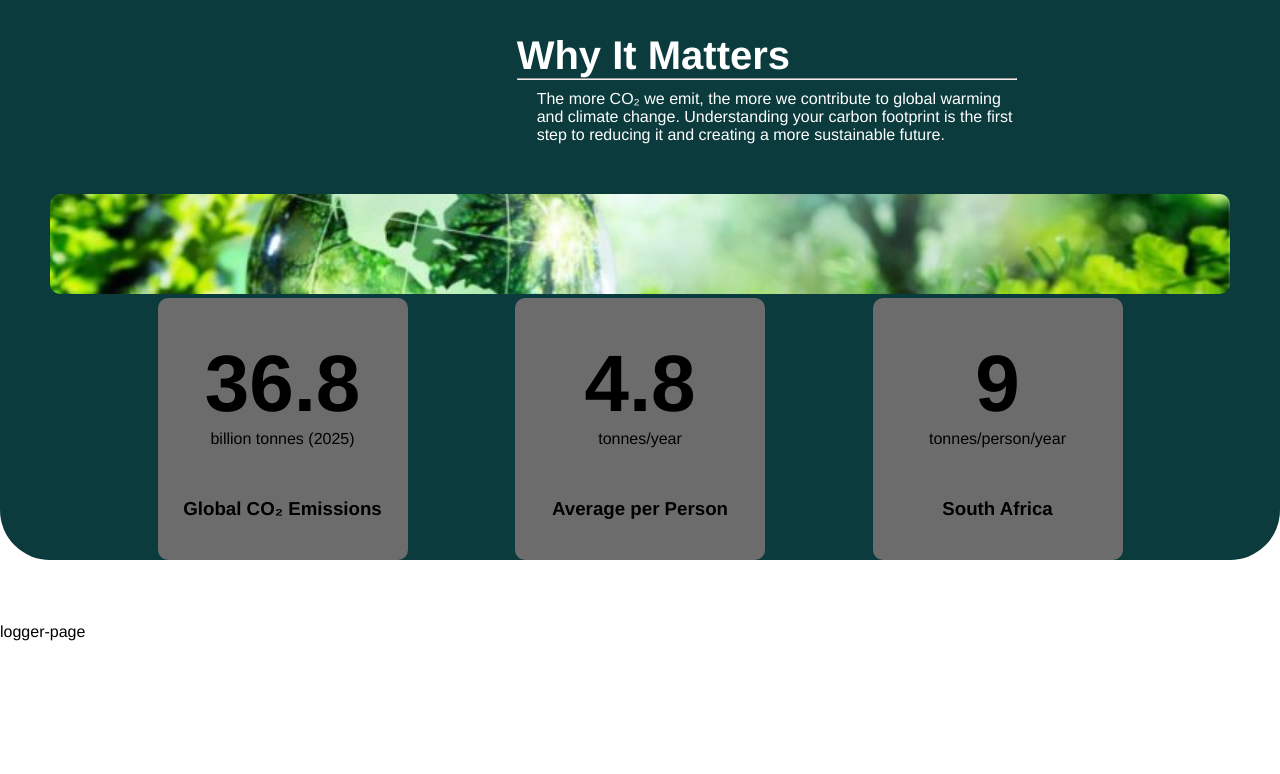
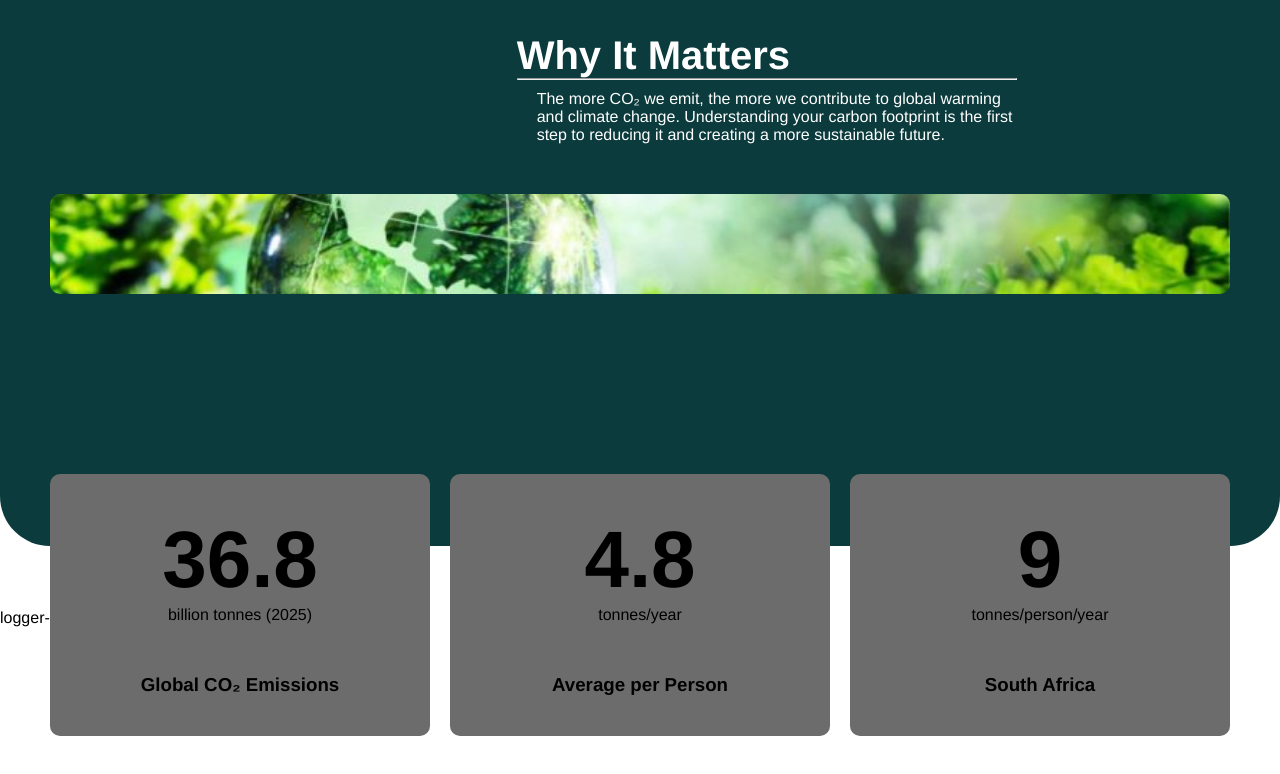
Before and after one commit to DiksonIvySon/Carbon-Footprint, a website: page index.html in a window 1280 px wide. Shown: the part 1054-1828 px from the top of the page. Drawn offline with Linux system fonts and the light colour scheme; a web font is replaced by a local one.

Commit message:
Woeking on styling and structure.

```diff
--- a/styles.css
+++ b/styles.css
@@ -267,12 +267,20 @@ button {
     margin: 10px 0px 50px 20px;
 }
 
+.info-page .states-container {
+    position: absolute;
+    width: 100vw;
+    bottom: -190px;
+}
+
 .info-page .stat-cards {
     display: flex;
     justify-content: space-evenly;
+    gap: 20px;
 }
 
 .info-page .stat-cards .stat-card {
+    flex: 1;
     background-color: #6d6c6c;
     padding: 40px 10px 40px 10px;
     text-align: center;
```
